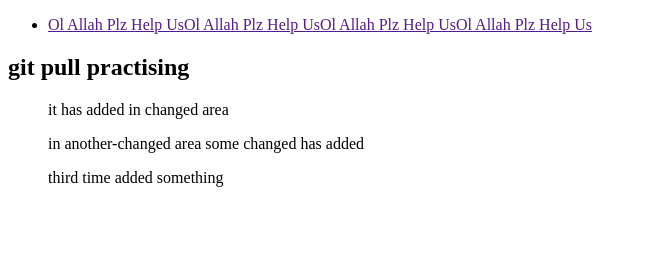
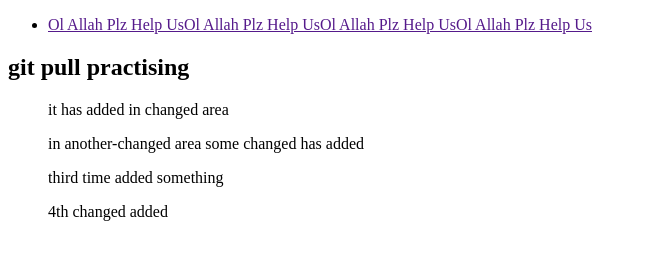
Before and after one commit to mdshahjalal5/git-pull-practising, a plain HTML site: page git-pull.html in a window 1280 px wide. Shown: the whole page, without its empty margins (0-647 px from the left). Drawn offline with Linux system fonts and the light colour scheme.

Commit message:
4th time changed added third commit

```diff
--- a/git-pull.html
+++ b/git-pull.html
@@ -23,5 +23,6 @@
     <ul class="3changed">
         third time added something
     </ul>
+    <ul class="4th-changed">4th changed added</ul>
 </body>
 </html>
```
